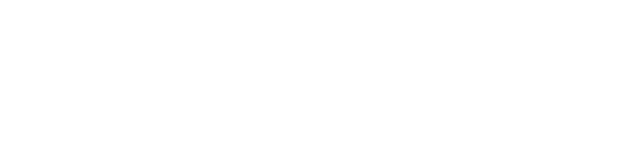
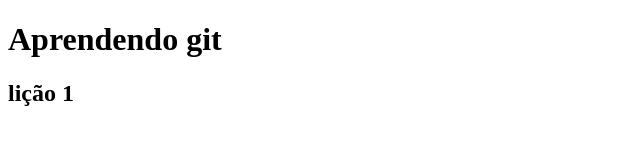
Before and after one commit to DanielSBeira/cursiGitAlura, a plain HTML site: page index.html in a window 1280 px wide. Shown: the whole page, without its empty margins (0-640 px from the left). Drawn offline with Linux system fonts and the light colour scheme.

Commit message:
adição da tag h2

```diff
--- a/index.html
+++ b/index.html
@@ -2,7 +2,9 @@
     <html lang="pt-br">
         <head>
         <body>
-
+            <title>Curso alura de Git</title>
+            <h1>Aprendendo git</h1>
+            <h2>lição 1</h2>
         </body>
         </head>
     </html>
```
